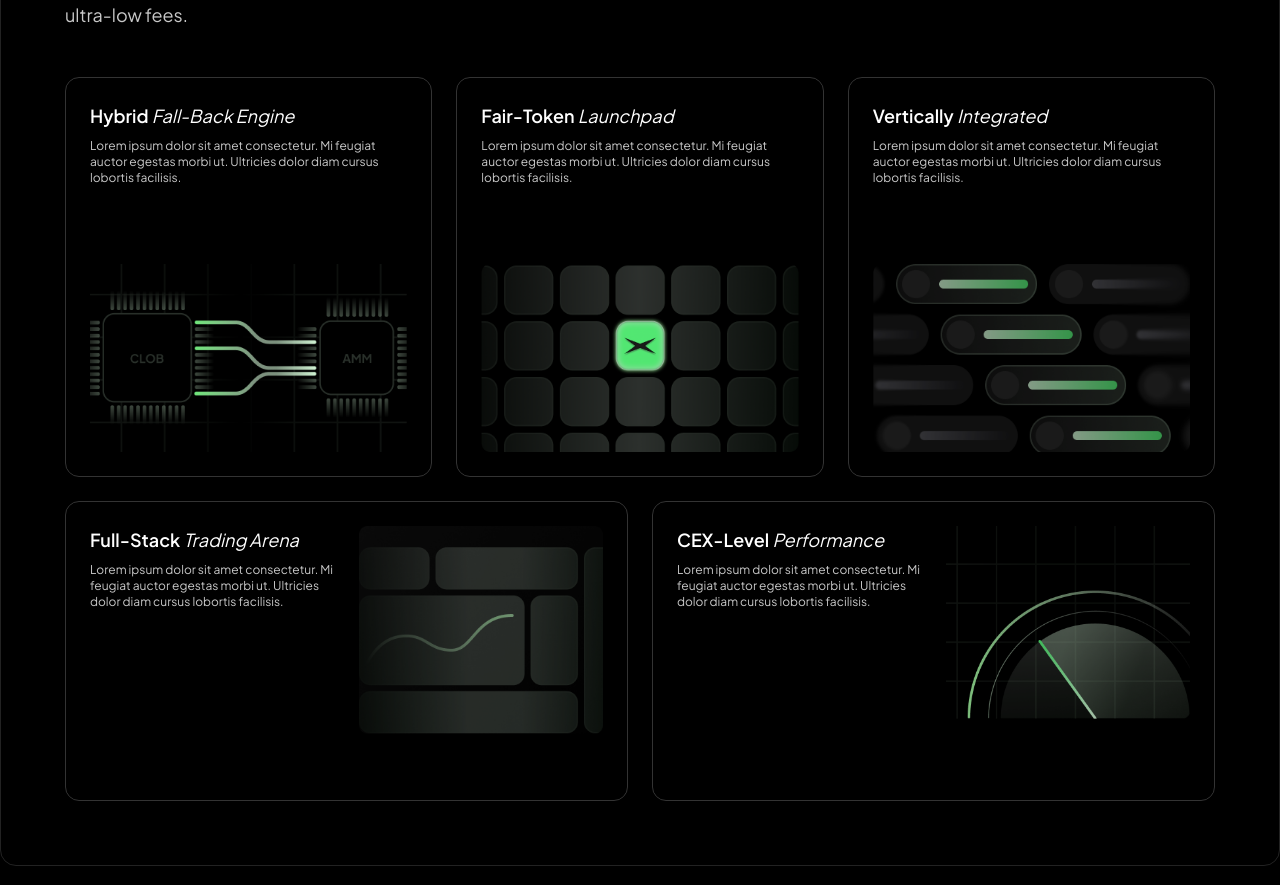
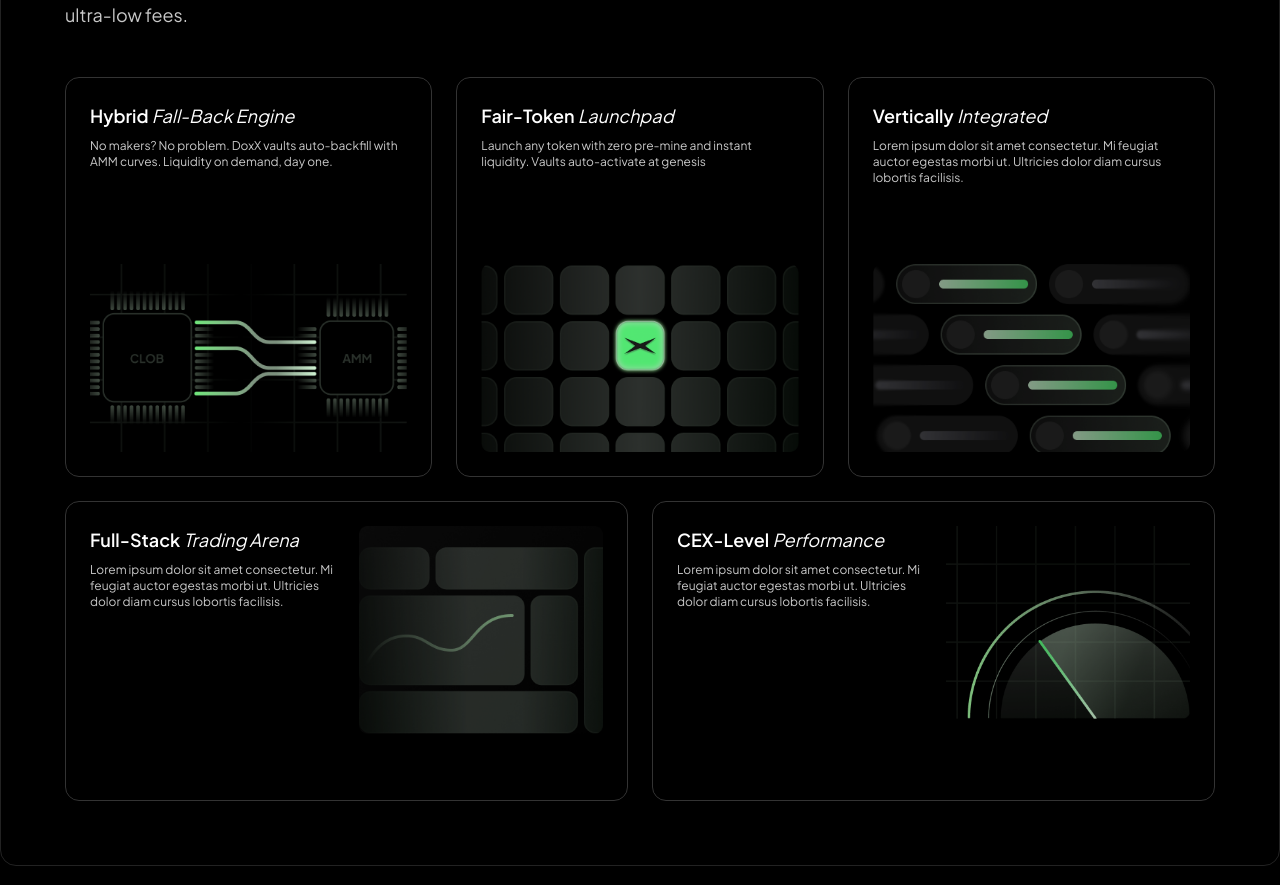
Before and after one commit to doxxdev/doxx-landing, a Next.js app: page / in a window 1280 px wide. Shown: the part 1720-2605 px from the top of the page. Built offline with nearby package versions, Linux system fonts and the light colour scheme; a web font is replaced by a local one.

Commit message:
Update FeatureSection text content to reflect new messaging
- Revised descriptions in the FeatureSection component to provide clearer and more engaging information about the features.
- Updated text for the Fall-Back Engine and Launchpad sections to enhance user understanding and appeal.

```diff
--- a/components/FeatureSection.tsx
+++ b/components/FeatureSection.tsx
@@ -31,8 +31,8 @@ export function FeatureSection() {
                 <span className='italic font-normal font-plus-jakarta-sans'>Fall-Back Engine</span>
               </h3>
               <p className='text-secondary text-xs mb-4'>
-                Lorem ipsum dolor sit amet consectetur. Mi feugiat auctor egestas morbi ut.
-                Ultricies dolor diam cursus lobortis facilisis.
+                No makers? No problem. DoxX vaults auto-backfill with AMM curves. Liquidity on
+                demand, day one.
               </p>
             </div>
             <div className='flex-1 w-full flex items-end justify-center'>
@@ -52,8 +52,8 @@ export function FeatureSection() {
                 <span className='italic font-normal font-plus-jakarta-sans'>Launchpad</span>
               </h3>
               <p className='text-secondary text-xs mb-4'>
-                Lorem ipsum dolor sit amet consectetur. Mi feugiat auctor egestas morbi ut.
-                Ultricies dolor diam cursus lobortis facilisis.
+                Launch any token with zero pre-mine and instant liquidity. Vaults auto-activate at
+                genesis
               </p>
             </div>
             <div className='flex-1 w-full flex items-end justify-center'>
```
